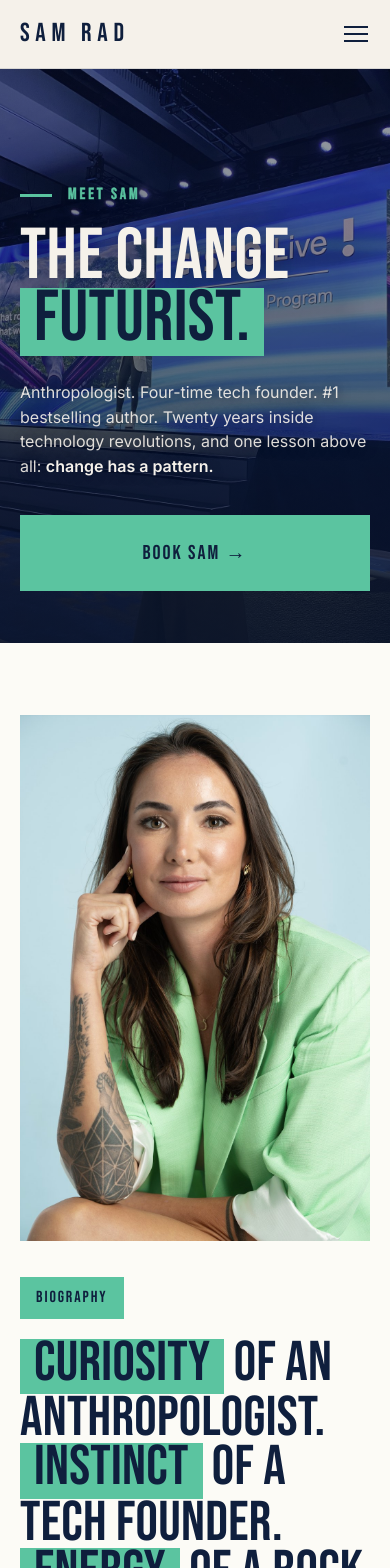
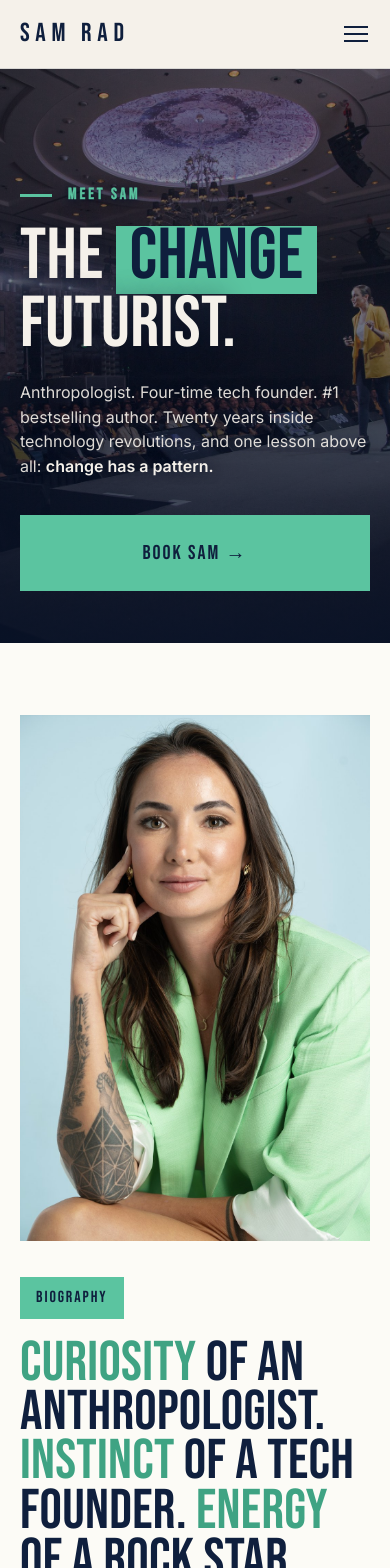
Before and after one commit to SamRadOfficial/sam-rad, a Next.js app: page /meet-sam in a window 390 px wide. Shown: the top 1568 px of the page. Built offline with nearby package versions, Linux system fonts and the light colour scheme.

Commit message:
Meet Sam trial: new hero, Cisco band, mobile reorder, teal heading accents

```diff
--- a/app/globals.css
+++ b/app/globals.css
@@ -125,6 +125,8 @@ body.nav-open{overflow:hidden;}
 .h1{font-family:var(--fd);font-size:clamp(72px,10vw,164px);line-height:.86;text-transform:uppercase;letter-spacing:.005em;font-weight:400;}
 .h2{font-family:var(--fd);font-size:clamp(56px,7vw,108px);line-height:.88;text-transform:uppercase;letter-spacing:.005em;font-weight:400;color:var(--ink);}
 .h3{font-family:var(--fd);font-size:clamp(36px,4vw,56px);line-height:.92;text-transform:uppercase;font-weight:400;color:var(--ink);}
+.mint-word{color:var(--mint-deep);}
+.photo-hero .mint-word,.cta-break .mint-word,.yah .mint-word{color:var(--mint);}
 .mint-fill{background:var(--mint);color:var(--ink);padding:0 14px 6px;display:inline-block;text-shadow:none;}
 .lead{font-size:clamp(19px,1.6vw,22px);line-height:1.55;color:var(--ink-soft);}
 .section-header{margin-bottom:64px;}
@@ -641,7 +643,23 @@ footer{background:var(--ink-deep);color:var(--paper);padding:96px 0 40px;}
   .split-photo{position:static;top:auto;aspect-ratio:auto;}
   .split-photo img{position:static;width:100%;height:auto;object-fit:contain;}
   .split-grid.flip .split-photo{order:0;}
-  .side{position:static;} .side-photo{aspect-ratio:4/3;}
+  .side{position:static;}
+
+  /* Meet Sam prose: lead with the photo, uncropped, then the copy, then credentials. */
+  .prose-grid{display:flex;flex-direction:column;}
+  .prose-grid > .side{display:contents;}
+  .prose-grid .side-photo{order:1;aspect-ratio:auto;margin-top:0;}
+  .prose-grid .side-photo img{height:auto;object-fit:contain;}
+  .prose-grid .prose-body{order:2;}
+  .prose-grid .side-card{order:3;}
+
+  /* Skydive split: photo sits under the headline, above the paragraphs. */
+  .split-grid.flip:has(.split-copy){display:flex;flex-direction:column;}
+  .split-grid.flip .split-copy{display:contents;}
+  .split-grid.flip .split-copy .tag{order:1;}
+  .split-grid.flip .split-copy .h2{order:2;margin-bottom:24px !important;}
+  .split-grid.flip:has(.split-copy) .split-photo{order:3;margin-bottom:28px;}
+  .split-grid.flip .split-copy .split-body{order:4;}
   .keynote-photo{aspect-ratio:16/10;}
 
   .stat-row,.stats-grid,.work-grid,.ind-grid{grid-template-columns:1fr 1fr;}
--- a/app/meet-sam/page.jsx
+++ b/app/meet-sam/page.jsx
@@ -23,14 +23,14 @@ export default function MeetSam() {
       <Nav active="Meet Sam" />
       <main id="main">
         <PhotoHero
-          image="cisco-live.jpg"
+          image="cta-audience.jpg"
           eyebrow="Meet Sam"
           short
           lead={<>Anthropologist. Four-time tech founder. #1 bestselling author. Twenty years inside technology revolutions, and one lesson above all: <strong>change has a pattern.</strong></>}
           cta={<Link href="/book" className="btn btn-mint">Book Sam →</Link>}
-          caption="Cisco Live · IT Leadership Program"
+          caption="Bangkok"
         >
-          The change <span className="mint-fill">futurist.</span>
+          The <span className="mint-fill">change</span> futurist.
         </PhotoHero>
 
         <section className="split white">
@@ -42,7 +42,7 @@ export default function MeetSam() {
               </div>
               <div>
                 <div className="tag mint">Biography</div>
-                <h2 className="h2" style={{ marginBottom: 32 }}><span className="mint-fill">Curiosity</span> of an anthropologist. <span className="mint-fill">Instinct</span> of a tech founder. <span className="mint-fill">Energy</span> of a rock star.</h2>
+                <h2 className="h2" style={{ marginBottom: 32 }}><span className="mint-word">Curiosity</span> of an anthropologist. <span className="mint-word">Instinct</span> of a tech founder. <span className="mint-word">Energy</span> of a rock star.</h2>
                 <div className="split-body">
                   <p>Sam Rad (born Samantha Radocchia) is an anthropologist who spent twenty years inside technology revolutions, founding four companies through the rise of e-commerce, blockchain, and AI, and learning one thing above all: <em>change has a pattern.</em></p>
                   <p>With the curiosity of an anthropologist, the instinct of a tech founder, the candor of a friend, and the calm of an ex-competitive skydiver, Sam shows leaders and their teams the pattern behind every big change, so they&apos;re ready for whatever comes next.</p>
@@ -118,8 +118,8 @@ export default function MeetSam() {
 
         <section className="photo-band">
           {/* eslint-disable-next-line @next/next/no-img-element */}
-          <img src="/images/hero-industries.jpg" alt="Sam Rad on stage at the Stansberry Conference" style={{ objectPosition: 'center 12%' }} />
-          <div className="cap">Stansberry Conference · Boston</div>
+          <img src="/images/cisco-live.jpg" alt="Sam Rad on stage at Cisco Live" style={{ objectPosition: 'center 42%' }} />
+          <div className="cap">Cisco Live · IT Leadership Program</div>
         </section>
 
         <section className="split">
@@ -129,7 +129,7 @@ export default function MeetSam() {
                 {/* eslint-disable-next-line @next/next/no-img-element */}
                 <img src="/images/skydive-exit.jpg" alt="Sam Rad exiting an aircraft as a competitive skydiver" />
               </div>
-              <div>
+              <div className="split-copy">
                 <div className="tag">Where the calm comes from</div>
                 <h2 className="h2" style={{ marginBottom: 32 }}>Hundreds of jumps. <span className="mint-fill">One</span> lesson.</h2>
                 <div className="split-body">
--- a/app/page.jsx
+++ b/app/page.jsx
@@ -46,7 +46,7 @@ export default function Home() {
               </div>
               <div>
                 <div className="tag mint">Meet Sam</div>
-                <h2 className="h2" style={{ marginBottom: 32 }}><span className="mint-fill">Curiosity</span> of an anthropologist. <span className="mint-fill">Instinct</span> of a tech founder. <span className="mint-fill">Energy</span> of a rock star.</h2>
+                <h2 className="h2" style={{ marginBottom: 32 }}><span className="mint-word">Curiosity</span> of an anthropologist. <span className="mint-word">Instinct</span> of a tech founder. <span className="mint-word">Energy</span> of a rock star.</h2>
                 <div className="split-body">
                   <p>Sam Rad is an anthropologist who spent twenty years inside technology revolutions, founding four companies through the rise of e-commerce, blockchain, and AI, and learning one thing above all: <em>change has a pattern.</em></p>
                   <p>With the curiosity of an anthropologist, the instinct of a tech founder, the candor of a friend, and the calm of an ex-competitive skydiver, Sam shows leaders and their teams the pattern behind every big change, so they&apos;re ready for whatever comes next.</p>
--- a/components/Nav.jsx
+++ b/components/Nav.jsx
@@ -61,7 +61,7 @@ function IndustriesMenu({ active }) {
           </div>
           <div className="mega-foot">
             <span className="note">
-              One keynote, built around the forces reshaping your world. Don&apos;t see yours? Sam builds it.
+              Custom built around the forces shaping your world.
             </span>
             <Link href="/industries">See all {industries.length} industries →</Link>
           </div>
```
